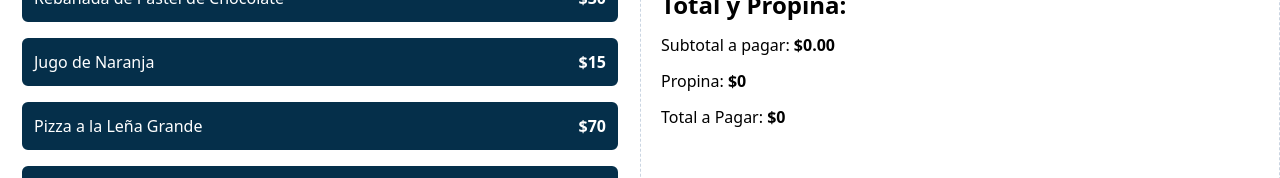
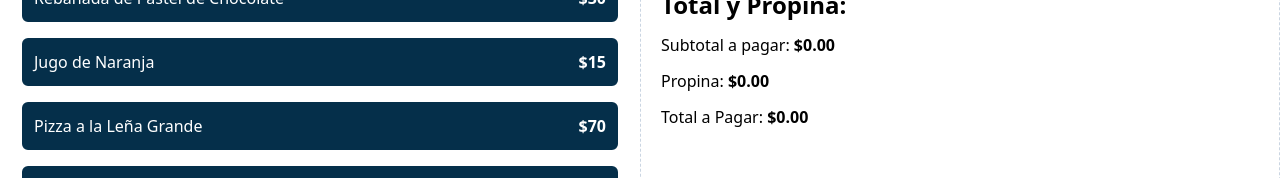
Before and after one commit to StyvenSoft/React-TypeScript-Complete-Guide, a React (Vite) app in the folder BasicReactjsProjects/tip-calculator/: page / in a window 1280 px wide. Shown: the part 472-650 px from the top of the page. Built offline with nearby package versions, Linux system fonts and the light colour scheme.

Commit message:
Calculating tip and total to pay

```diff
--- a/BasicReactjsProjects/tip-calculator/src/App.tsx
+++ b/BasicReactjsProjects/tip-calculator/src/App.tsx
@@ -37,6 +37,7 @@
           />
           <OrderTotal
             order={order}
+            tip={tip}
           />
         </div>
       </main>
--- a/BasicReactjsProjects/tip-calculator/src/components/OrderTotal.tsx
+++ b/BasicReactjsProjects/tip-calculator/src/components/OrderTotal.tsx
@@ -3,12 +3,15 @@
 import { formatCurrency } from "../helpers"
 
 type OrderTotalsProps = {
-    order: OrderItem[]
+    order: OrderItem[],
+    tip: number
 }
 
-export default function OrderTotal({ order }: OrderTotalsProps) {
+export default function OrderTotal({ order, tip }: OrderTotalsProps) {
 
     const subTotalAmount = useMemo(() => order.reduce((total, item) => total + (item.quantity * item.price), 0), [order])
+    const tipAmount = useMemo(() => subTotalAmount * tip, [tip, order])
+    const totalAmount = useMemo(() => subTotalAmount + tipAmount, [tip, order])
 
     return (
         <>
@@ -20,11 +23,11 @@
                 </p>
                 <p>
                     Propina: {''}
-                    <span className="font-bold">$0</span>
+                    <span className="font-bold">{formatCurrency(tipAmount)}</span>
                 </p>
                 <p>
                     Total a Pagar: {''}
-                    <span className="font-bold">$0</span>
+                    <span className="font-bold">{formatCurrency(totalAmount)}</span>
                 </p>
             </div>
         </>
```
